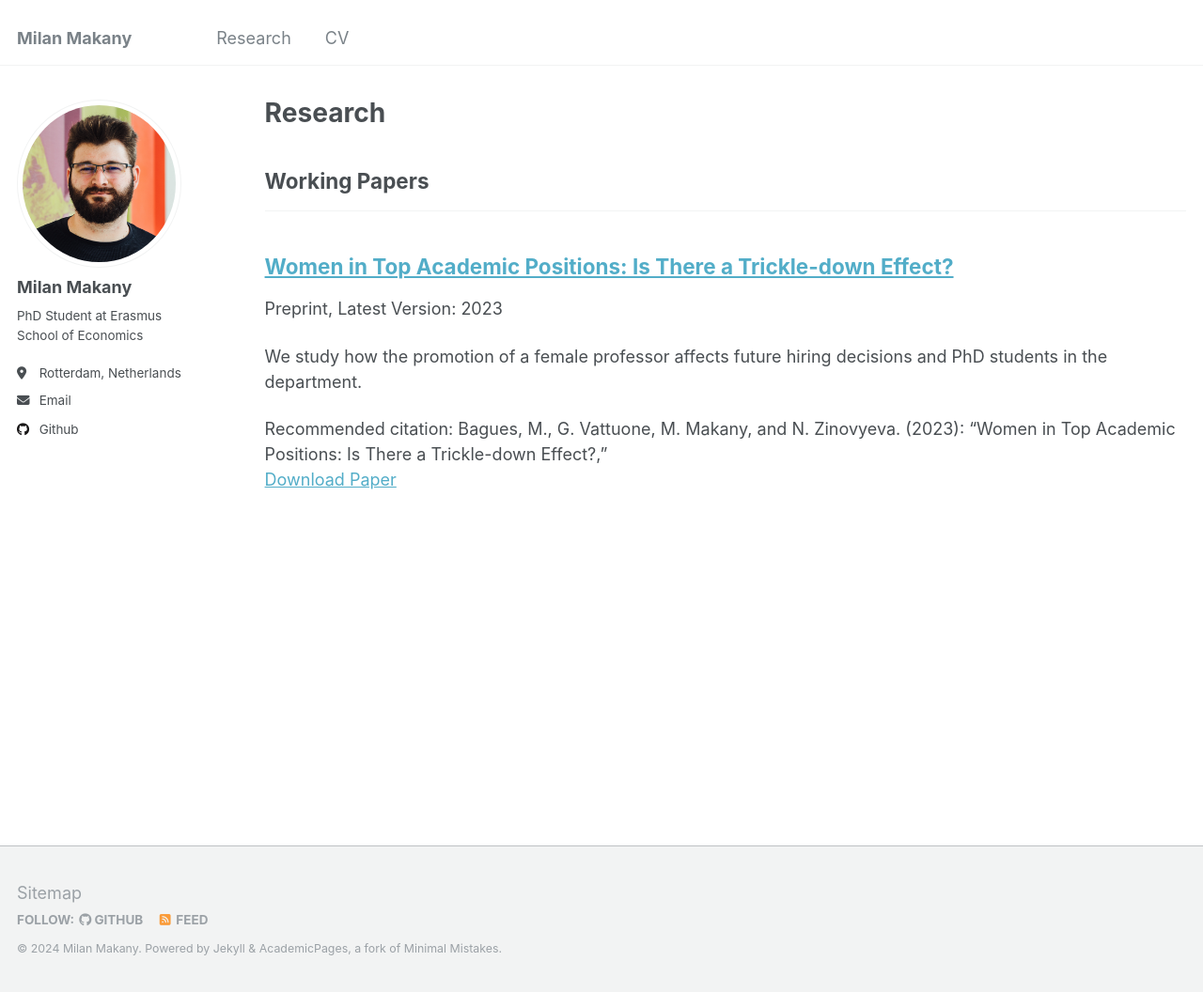
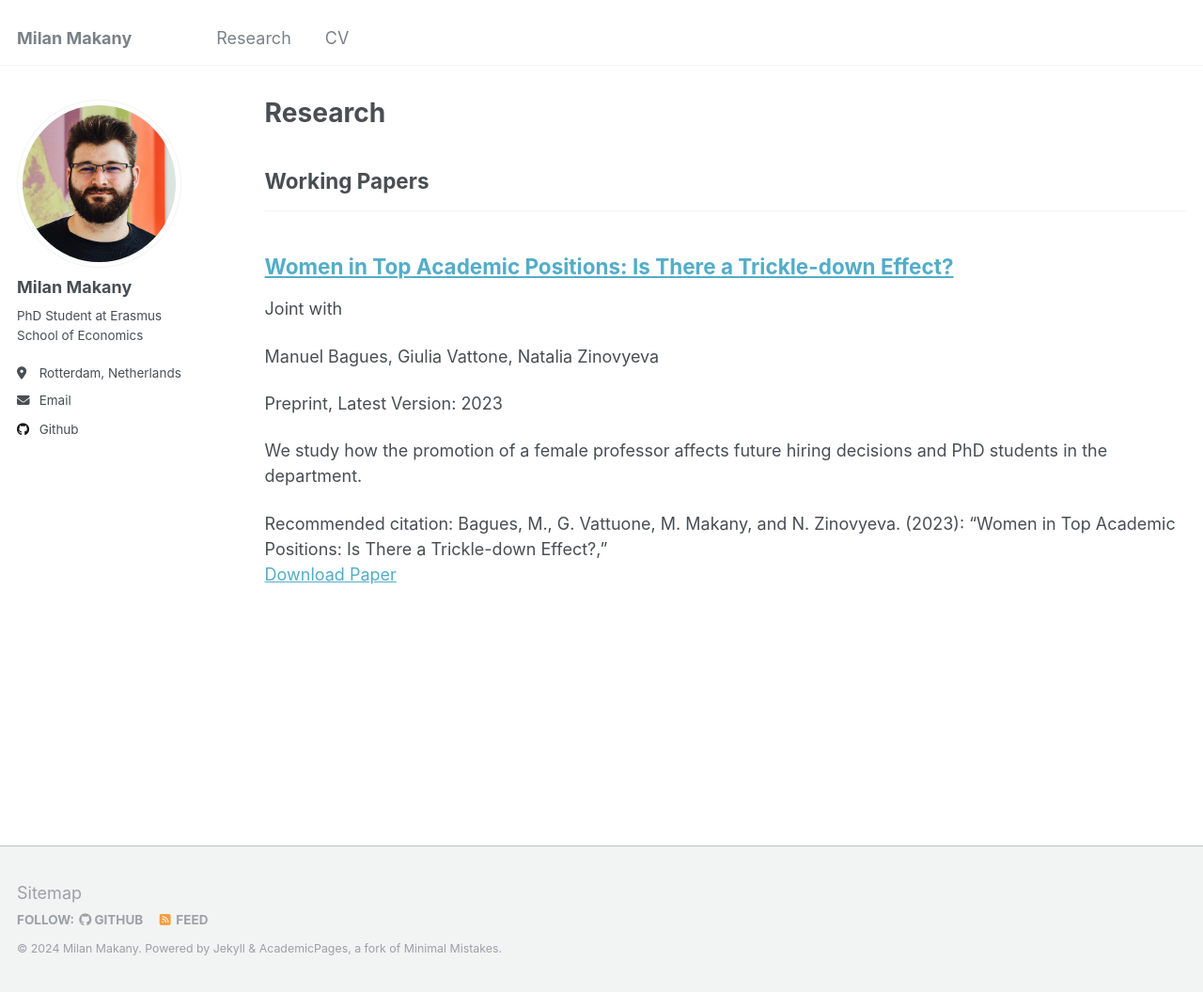
Before and after one commit to makany-milan/makany-milan.github.io, a Jekyll site: the page built from _pages/research.html, in a window 1280 px wide and 1056 px high. Shown: the whole window at 94% size. Built offline with Jekyll 4.4.1, drawn with Linux system fonts in a browser that asks for light colours.

Commit message:
Collaborators for papers

```diff
--- a/_includes/archive-single.html
+++ b/_includes/archive-single.html
@@ -41,8 +41,19 @@
         {% if post.collection == 'teaching' %}
           <p> {{ post.type }}, <i>{{ post.venue }}</i>, {{ post.date | default: "1900-01-01" | date: "%Y" }} </p>
         {% elsif post.category == 'preprint' %}
+          {% if post.collaborators %}
+              <p class="collaborators">Joint with {{ post.collaborators | markdownify }}</p>
+          {% endif %}
           <p>Preprint, Latest Version: {{ post.date | default: "1900-01-01" | date: "%Y" }} </p>
+        {% elsif post.category == 'progress' %}
+          {% if post.collaborators %}
+            <p class="collaborators">Joint with {{ post.collaborators | markdownify }}</p>
+          {% endif %}
+          <p>Expected: {{ post.date | default: "1900-01-01" | date: "%Y" }} </p>
         {% elsif post.collection == 'publications' %}
+          {% if post.collaborators %}
+            <p class="collaborators">Joint with {{ post.collaborators | markdownify }}</p>
+          {% endif %}
           <p>Published in <i>{{ post.venue }}</i>, {{ post.date | default: "1900-01-01" | date: "%Y" }} </p>
         {% elsif post.date %}
          <p class="page__date"><strong><i class="fa fa-fw fa-calendar" aria-hidden="true"></i> {{ site.data.ui-text[site.locale].date_label | default: "Published:" }}</strong> <time datetime="{{ post.date | default: "1900-01-01" | date_to_xmlschema }}">{{ post.date | default: "1900-01-01" | date: "%B %d, %Y" }}</time></p>
--- a/_publications/women_in_academia.md
+++ b/_publications/women_in_academia.md
@@ -3,6 +3,7 @@ title: "Women in Top Academic Positions: Is There a Trickle-down Effect?"
 collection: publications
 category: preprint
 permalink: /research/bagues_etal_women_in_academia
+collaborators: 'Manuel Bagues, Giulia Vattone, Natalia Zinovyeva'
 excerpt: 'We study how the promotion of a female professor affects future hiring decisions and PhD students in the department.'
 date: 2023-06-16
 venue:
```
